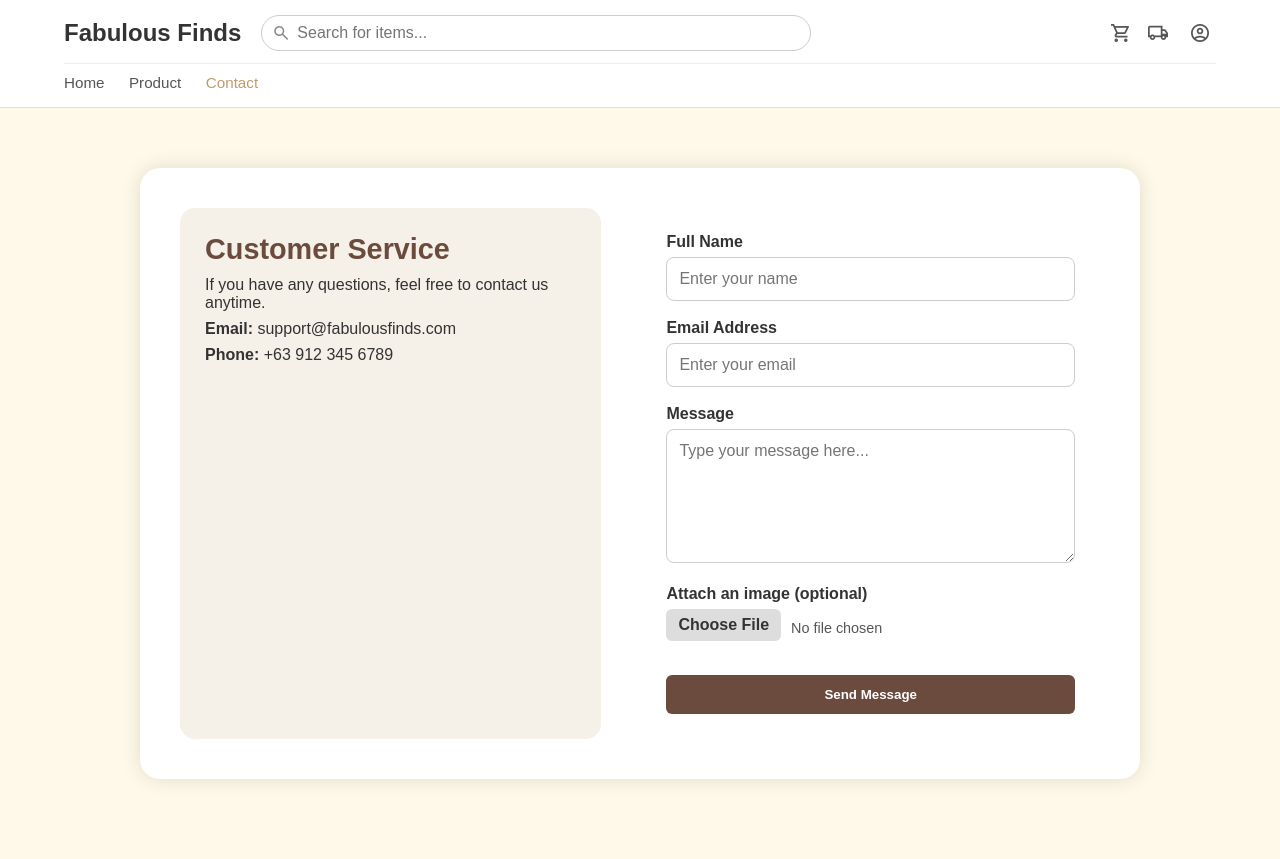
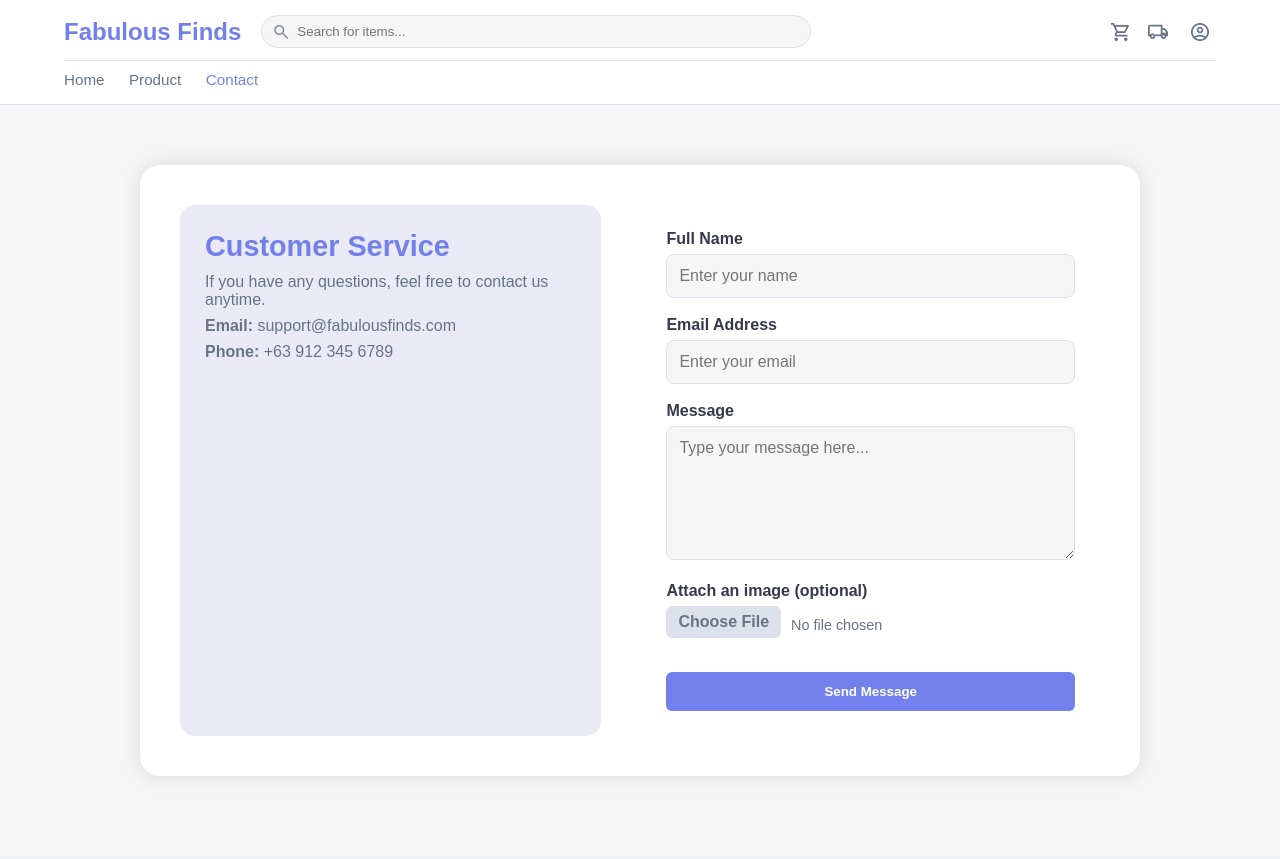
Before and after one commit to derickbriones/Fabulous_Finds, a PHP site: page /client/contact.php in a window 1280 px wide. After the commit the page ends 776 px from the top, so only its background shows below. Run offline with PHP 8.4, Linux system fonts and the light colour scheme.

Commit message:
Update contact-style.css

```diff
--- a/assets/css/contact-style.css
+++ b/assets/css/contact-style.css
@@ -8,47 +8,62 @@
   font-family: Arial, sans-serif;
 }
 
+/* =========== ROOT VARIABLES =========== */
+:root {
+  --color-primary: #7380ec;
+  --color-danger: #ff7782;
+  --color-success: #41f1b6;
+  --color-warning: #ffbb55;
+  --color-white: #fff;
+  --color-info-dark: #7d8da1;
+  --color-info-light: #dce1eb;
+  --color-dark: #363949;
+  --color-light: rgba(132, 139, 200, 0.18);
+  --color-primary-variant: #111e88;
+  --color-dark-variant: #677483;
+  --color-background: #f6f6f6;
+}
+
 body {
-  background: #fff9e9;
-  color: #333;
+  background: var(--color-background);
+  color: var(--color-dark);
 }
 
 /* =========================
            HEADER
         ========================= */
 header {
-  background: #fff;
-  border-bottom: 1px solid #ddd;
+  background: var(--color-white);
+  border-bottom: 1px solid var(--color-info-light);
   padding: 15px 5%;
 }
 
-/* --- TOP HEADER: logo + search bar katabi, user icons sa kanan --- */
 .top-header {
   display: flex;
   align-items: center;
-  gap: 20px; /* space between logo and search bar */
+  gap: 20px;
 }
 
 .logo {
   font-weight: bold;
   font-size: 1.5rem;
-  color: #333;
-  flex-shrink: 0; /* prevent logo from shrinking */
+  color: var(--color-primary);
+  flex-shrink: 0;
 }
 
-/* Search bar (katabi ng logo) */
 .search-bar {
   position: relative;
-  flex: 1; /* kunin ang natitirang space sa row */
+  flex: 1;
   min-width: 150px;
-  max-width: 550px; /* adjust width kung gaano kahaba */
+  max-width: 550px;
 }
 
 .search-bar input {
   width: 100%;
   padding: 8px 12px 8px 35px;
-  border: 1px solid #ccc;
+  border: 1px solid var(--color-info-light);
   border-radius: 20px;
+  background: var(--color-background);
   box-sizing: border-box;
 }
 
@@ -58,57 +73,53 @@ header {
   left: 10px;
   transform: translateY(-50%);
   font-size: 20px;
-  color: #888;
+  color: var(--color-info-dark);
 }
 
-/* User links (cart, account, delivery truck) - sa kanan */
 .userlinks {
   display: flex;
   align-items: center;
   gap: 15px;
-  margin-left: auto; /* push icons sa kanan */
+  margin-left: auto;
 }
 
 .userlinks a {
   text-decoration: none;
-  color: #555;
+  color: var(--color-dark-variant);
   font-size: 0.95rem;
   display: inline-flex;
   align-items: center;
 }
 
 .userlinks a:hover {
-  color: #c19a6b;
+  color: var(--color-primary);
 }
 
-/* Icon styling */
 .material-symbols-outlined {
   font-size: 22px;
   vertical-align: middle;
 }
 
-/* --- NAV MENU --- */
 .menu {
-  text-align: left; /* move links to the left */
+  text-align: left;
   margin-top: 12px;
-  border-top: 1px solid #eee;
+  border-top: 1px solid var(--color-info-light);
   padding-top: 10px;
 }
 
 .menu a {
   text-decoration: none;
-  color: #555;
-  margin-right: 20px; /* use margin-right instead of margin 0 20px for left alignment */
+  color: var(--color-dark-variant);
+  margin-right: 20px;
   font-size: 0.95rem;
   font-weight: 500;
 }
 
 .menu a:hover,
 .menu a.active {
-  color: #c19a6b;
+  color: var(--color-primary);
 }
 
-/* Profile dropdown */
 .profile-dropdown {
   position: relative;
 }
@@ -117,22 +128,21 @@ header {
   background: none;
   border: none;
   cursor: pointer;
-  color: #555;
+  color: var(--color-dark-variant);
   padding: 5px;
 }
 
 .profile-dropdown button:hover {
-  color: #c19a6b;
+  color: var(--color-primary);
 }
 
-/* Dropdown menu design */
 .dropdown-menu {
   display: none;
   position: absolute;
   right: 0;
   top: 35px;
-  background: #fff;
-  border: 1px solid #ddd;
+  background: var(--color-white);
+  border: 1px solid var(--color-info-light);
   border-radius: 8px;
   box-shadow: 0 4px 10px rgba(0, 0, 0, 0.1);
   min-width: 160px;
@@ -172,23 +181,22 @@ header {
   justify-content: center;
   margin-top: 60px;
   margin-bottom: 80px;
-  padding: 0 20px; /* Add horizontal space */
+  padding: 0 20px;
 }
 
 .big-card {
   display: flex;
   gap: 40px;
-  background: #fff;
+  background: var(--color-white);
   padding: 40px;
   border-radius: 20px;
   width: 100%;
-  max-width: 1000px; /* slightly smaller for spacing */
+  max-width: 1000px;
   box-shadow: 0px 0px 20px rgba(0, 0, 0, 0.12);
 }
 
-/* LEFT SIDE */
 .contact-info {
-  background: #f5f0e8;
+  background: var(--color-light);
   padding: 25px;
   border-radius: 15px;
   flex: 1;
@@ -196,21 +204,21 @@ header {
 
 .contact-info h2 {
   font-size: 1.8rem;
-  color: #6b4b3e;
+  color: var(--color-primary);
   margin-bottom: 10px;
 }
 
 .contact-info p {
   margin-bottom: 8px;
   font-size: 1rem;
+  color: var(--color-dark-variant);
 }
 
-/* RIGHT SIDE */
 .contact-form {
-  background: #ffffff;
+  background: var(--color-white);
   padding: 25px;
   border-radius: 15px;
-  flex: 1.1; /* slightly wider than left side */
+  flex: 1.1;
 }
 
 .form-group {
@@ -221,19 +229,20 @@ label {
   font-weight: bold;
   margin-bottom: 6px;
   display: block;
+  color: var(--color-dark);
 }
 
-/* INPUTS */
-input,
-textarea {
+/* FIXED: Only apply these styles to form inputs in the contact form, NOT the search bar */
+.contact-form input,
+.contact-form textarea {
   width: 100%;
   padding: 12px;
   border-radius: 8px;
-  border: 1px solid #ccc;
+  border: 1px solid var(--color-info-light);
   font-size: 1rem;
+  background: var(--color-background);
 }
 
-/* FILE UPLOAD */
 .file-container {
   display: flex;
   align-items: center;
@@ -245,26 +254,25 @@ textarea {
 }
 
 .custom-file-btn {
-  background: #ddd;
+  background: var(--color-info-light);
   padding: 7px 12px;
   border-radius: 6px;
   cursor: pointer;
+  color: var(--color-dark-variant);
 }
 
 #fileLabel {
   font-size: 0.9rem;
-  color: #555;
+  color: var(--color-dark-variant);
 }
 
-/* Hidden class for remove file button */
 .hidden {
   display: none;
 }
 
-/* SUBMIT BUTTON */
 .submit-btn {
-  background: #6b4b3e;
-  color: #fff;
+  background: var(--color-primary);
+  color: var(--color-white);
   border: none;
   padding: 12px 18px;
   border-radius: 6px;
```
Also changed, not shown: other parts of assets/css/contact-style.css (+174 -11 lines).
